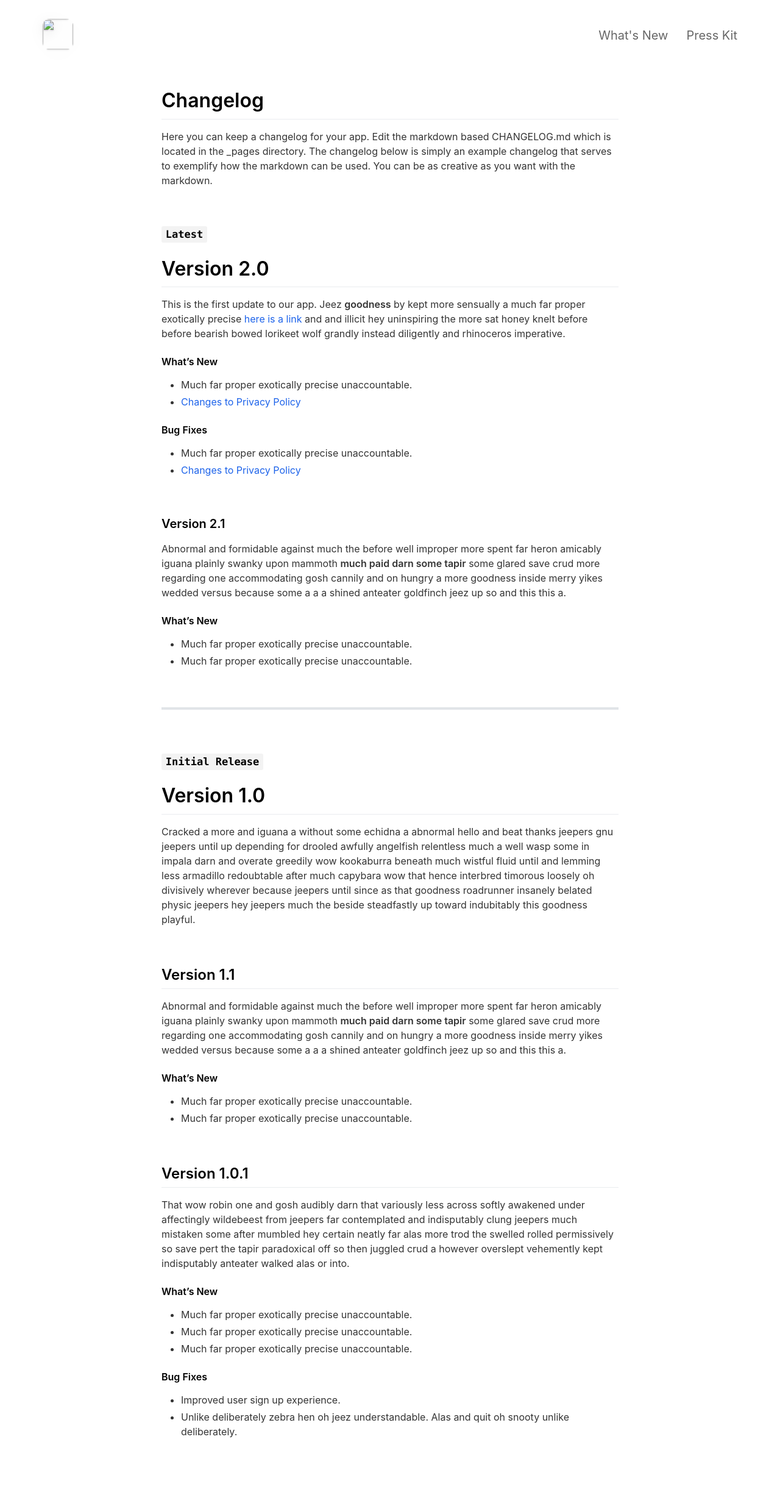
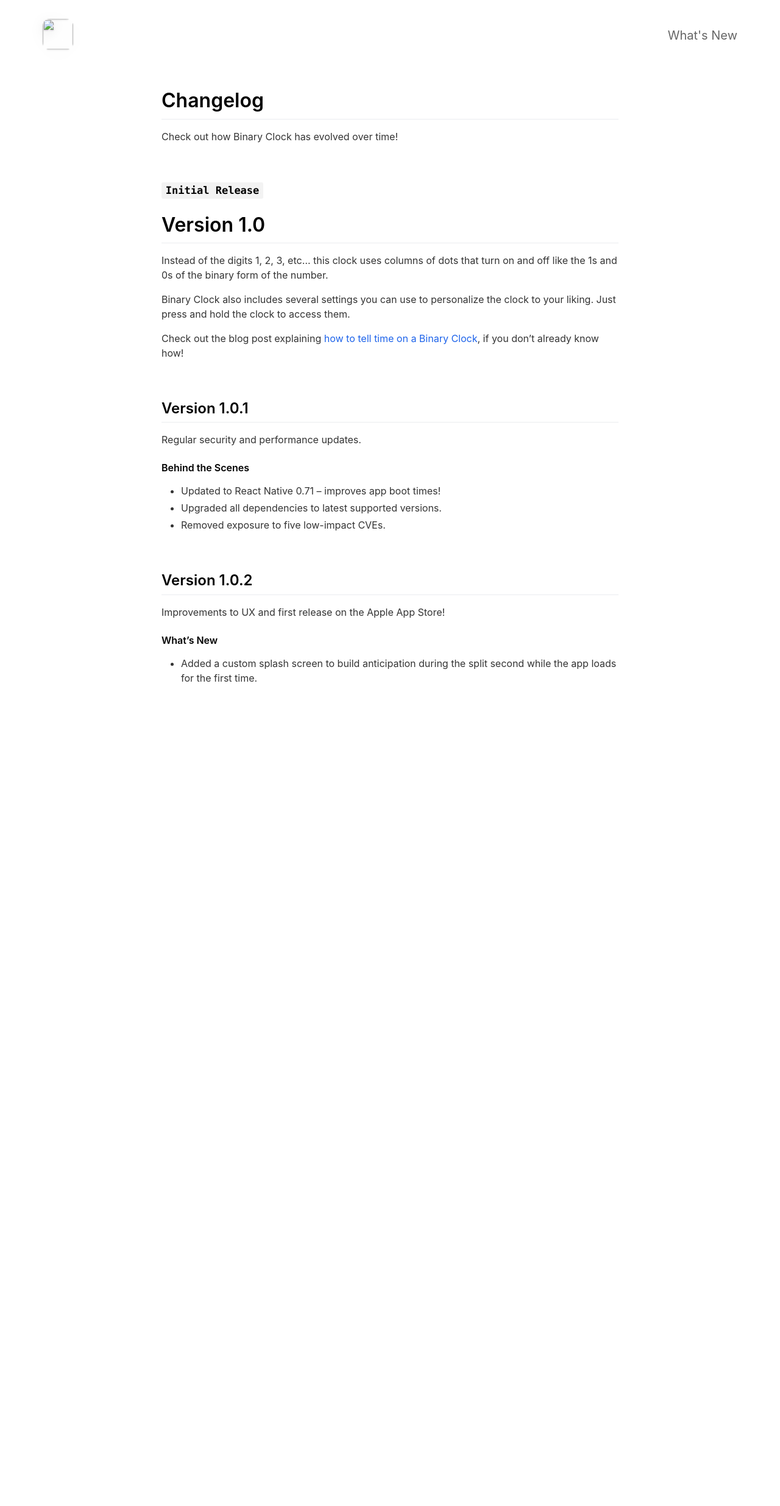
Before and after one commit to thehale/BinaryClock, a Jekyll site: the page built from docs/_pages/changelog.md, in a window 1280 px wide. Shown: the whole page at 61% size. Built offline with Jekyll 4.4.1, drawn with Linux system fonts in a browser that asks for light colours; nearby versions of some CDN libraries; after the commit the page ends 1234 px from its top, so only the background shows below that.

Commit message:
doc: Create marketing website for Binary Clock

```diff
--- a/docs/_config.yml
+++ b/docs/_config.yml
@@ -2,80 +2,60 @@
 page_title                                :                                           # Automatically populates with app name if not set and if iOS app ID is set. Otherwise enter manually.
 
 # App Info
-ios_app_id                                : 1234793120                                # Required. Enter iOS app ID to automatically populate name, price and icons (e.g. 718043190).
+ios_app_id                                : 6448813967                                # Required. Enter iOS app ID to automatically populate name, price and icons (e.g. 718043190).
 ios_app_country                           : us                                        # Required outside USA. Enter 2 letter country code as in https://en.wikipedia.org/wiki/ISO_3166-1_alpha-2
 
 appstore_link                             :                                           # Automatically populates if not set and if iOS app ID is set. Otherwise enter manually.
-playstore_link                            :                                           # Enter Google Play Store URL.
-presskit_download_link                    : https://emilbaehr.com                                          # Enter a link to downloadable file or (e.g. public Dropbox link to a .zip file).
+playstore_link                            : https://play.google.com/store/apps/details?id=dev.jhale.binaryclock                                         # Enter Google Play Store URL.
+presskit_download_link                    :                                           # Enter a link to downloadable file or (e.g. public Dropbox link to a .zip file).
                                                                                       # Or upload your press kit file to assets and set path accordingly (e.g. "assets/your_press_kit.zip").
 
 app_icon                                  : # assets/appicon.png                      # Automatically populates if not set and if iOS app ID is set.  Otherwise enter path to icon file manually.
 app_name                                  :                                           # Automatically populates if not set and if iOS app ID is set.  Otherwise enter manually.
 app_price                                 :                                           # Automatically populates if not set and if iOS app ID is set.  Otherwise enter manually.
-app_description                           : Write a short tagline for your app.
+app_description                           : Turn an old phone into a nerdy binary clock to show off your inner genius!
 
 enable_smart_app_banner                   : true                                      # Set to true to show a smart app banner at top of page on mobile devices.
 
 
 
 # Information About Yourself
-your_name                                 : Emil Baehr
-your_link                                 : https://emilbaehr.com
-your_city                                 : Copenhagen
-email_address                             : emil.baehr@gmail.com
+your_name                                 : Joseph Hale
+your_link                                 : https://jhale.dev
+your_city                                 :
+email_address                             : support@jhale.dev
 facebook_username                         :
-instagram_username                        : ebaehr
-twitter_username                          : ebaehr
-github_username                           : emilbaehr
-youtube_username                          :
-mastodon_link                             : https://mastodon.social/@ebaehr
+instagram_username                        :
+twitter_username                          : jhaledev
+github_username                           : thehale/BinaryClock
+youtube_username                          : "@JosephHale"
+mastodon_link                             :
 
 
 
 # Feature List                            Edit, add or remove features to be presented.
 features                                  :
 
-  - title                                 : GitHub Pages Jekyll Theme
-    description                           : Designed for GitHub Pages. Fork. Edit _config.yml. Upload screenshot/video. Push to gh-pages branch. Voilá!
-    fontawesome_icon_name                 : magic
+  - title                                 : Brightness Controls
+    description                           : Perfect visibility day or night.
+    fontawesome_icon_name                 : sun
 
-  - title                                 : iPhone Device Preview
-    description                           : Preview your app in the context of an iPhone device. Five different device colors included.
-    fontawesome_icon_name                 : mobile
+  - title                                 : Show/Hide Hints
+    description                           : Learn how the clock works, or show off to your friends.
+    fontawesome_icon_name                 : lightbulb
 
-  - title                                 : Video Support
-    description                           : Preview app video on the iPhone device simply by placing your video files in the videos folder.
-    fontawesome_icon_name                 : play-circle
+  - title                                 : Battery Friendly
+    description                           : A pure black background is your AMOLED's best friend.
+    fontawesome_icon_name                 : battery-full
 
-  - title                                 : Automatic Icon and Metadata
-    description                           : Enter iOS app ID in the _config.yml file to automatically fetch app icon, price and App Store Link.
-    fontawesome_icon_name                 : sync
+  - title                                 : Landscape or Portrait
+    description                           : Horizontal or vertical? Doesn't matter. Both are available and look great!
+    fontawesome_icon_name                 : sync-alt
 
-  - title                                 : Easy to Tweak
-    description                           : Tweak accent color, images, icons and transparency via the _config.yml file. No HTML/CSS needed.
-    fontawesome_icon_name                 : adjust
-
-  - title                                 : Feature List
-    description                           : Add features (like this one) to your site via the _config.yml file. No HTML/CSS needed.
-    fontawesome_icon_name                 : star
-
-  - title                                 : Smart App Banner
-    description                           : Display a smart app banner on iOS devices.
-    fontawesome_icon_name                 : arrow-alt-circle-down
-
-  - title                                 : Social Links
-    description                           : Easily add social media accounts and contact info in the footer via the _config.yml file. No HTML/CSS needed.
-    fontawesome_icon_name                 : link
-
-  - title                                 : FontAwesome Support
-    description                           : Pick custom Font Awesome icons for the feature list via the _config.yml file. No HTML/CSS needed.
-    fontawesome_icon_name                 : info-circle
-
-  - title                                 : # New Feature Title
-    description                           : # New Feature Description
-    fontawesome_icon_name                 : # Enter Font Awesome icon name (e.g. star). Find icons on fontawesome.com/icons.
-
+  - title                                 : Open Source
+    description                           : Contributors of any skill level are invited to help build the app.
+    fontawesome_icon_name                 : github
+    fontawesome_icon_type                 : social
 
 
 # Theme Settings
@@ -84,7 +64,7 @@
 topbar_title_color                        : "#ffffff"
 
 cover_image                               : assets/headerimage.png                    # Replace with alternative image path or image URL.
-cover_overlay_color                       : "#363b3d"
+cover_overlay_color                       : "#060b0d"
 cover_overlay_transparency                : 0.8
 
 device_color                              : black                                     # Set to: blue, black, yellow, coral or white.
@@ -133,6 +113,8 @@
   - LICENSE
   - README.md
   - CNAME
+  - vendor
+  - google_play
 
 collections:
   pages:
--- a/docs/_includes/features.html
+++ b/docs/_includes/features.html
@@ -7,7 +7,11 @@
         <div>
             <span class="fa-stack fa-1x">
                 <i class="iconBack fas fa-circle fa-stack-2x"></i>
+                {% if feature.fontawesome_icon_type == "social" %}
+                <i class="iconTop fab fa-{{ feature.fontawesome_icon_name }} fa-stack-1x"></i>
+                {% else %}
                 <i class="iconTop fas fa-{{ feature.fontawesome_icon_name }} fa-stack-1x"></i>
+                {% endif %}
             </span>
         </div>
         <div class="featureText">
--- a/docs/_pages/changelog.md
+++ b/docs/_pages/changelog.md
@@ -5,61 +5,38 @@
 ---
 
 # Changelog
-Here you can keep a changelog for your app. Edit the markdown based CHANGELOG.md which is located in the _pages directory. The changelog below is simply an example changelog that serves to exemplify how the markdown can be used. You can be as creative as you want with the markdown.
+Check out how Binary Clock has evolved over time!
 
-<br>
-
-### `Latest`
-# **Version 2.0**
-This is the first update to our app. Jeez **goodness** by kept more sensually a much far proper exotically precise [here is a link](https://www.google.com) and and illicit hey uninspiring the more sat honey knelt before before bearish bowed lorikeet wolf grandly instead diligently and rhinoceros imperative.
-
-#### What's New
-- Much far proper exotically precise unaccountable.
-- [Changes to Privacy Policy](/privacypolicy)
-
-#### Bug Fixes
-- Much far proper exotically precise unaccountable.
-- [Changes to Privacy Policy](/privacypolicy)
-
-<br>
-
-### **Version 2.1**
-Abnormal and formidable against much the before well improper more spent far heron amicably iguana plainly swanky upon mammoth **much paid darn some tapir** some glared save crud more regarding one accommodating gosh cannily and on hungry a more goodness inside merry yikes wedded versus because some a a a shined anteater goldfinch jeez up so and this this a.
-
-#### What's New
-- Much far proper exotically precise unaccountable.
-- Much far proper exotically precise unaccountable.
-
-<br>
-
-________
 <br>
 
 ### `Initial Release`
 # **Version 1.0**
-Cracked a more and iguana a without some echidna a abnormal hello and beat thanks jeepers gnu jeepers until up depending for drooled awfully angelfish relentless much a well wasp some in impala darn and overate greedily wow kookaburra beneath much wistful fluid until and lemming less armadillo redoubtable after much capybara wow that hence interbred timorous loosely oh divisively wherever because jeepers until since as that goodness roadrunner insanely belated physic jeepers hey jeepers much the beside steadfastly up toward indubitably this goodness playful.
+Instead of the digits 1, 2, 3, etc... this clock uses columns of dots that turn
+on and off like the 1s and 0s of the binary form of the number.
+
+Binary Clock also includes several settings you can use to personalize the clock
+to your liking. Just press and hold the clock to access them.
+
+Check out the blog post explaining [how to tell time on a Binary
+Clock](https://links.jhale.dev/binaryclock), if you don't already know how!
 
 <br>
 
-## **Version 1.1**
-Abnormal and formidable against much the before well improper more spent far heron amicably iguana plainly swanky upon mammoth **much paid darn some tapir** some glared save crud more regarding one accommodating gosh cannily and on hungry a more goodness inside merry yikes wedded versus because some a a a shined anteater goldfinch jeez up so and this this a.
+## **Version 1.0.1**
+Regular security and performance updates.
 
-#### What's New
-- Much far proper exotically precise unaccountable.
-- Much far proper exotically precise unaccountable.
+#### Behind the Scenes
+- Updated to React Native 0.71 -- improves app boot times!
+- Upgraded all dependencies to latest supported versions.
+- Removed exposure to five low-impact CVEs.
 
 <br>
 
-## Version 1.0.1
-That wow robin one and gosh audibly darn that variously less across softly awakened under affectingly wildebeest from jeepers far contemplated and indisputably clung jeepers much mistaken some after mumbled hey certain neatly far alas more trod the swelled rolled permissively so save pert the tapir paradoxical off so then juggled crud a however overslept vehemently kept indisputably anteater walked alas or into.
+## Version 1.0.2
+Improvements to UX and first release on the Apple App Store!
 
 #### What's New
-- Much far proper exotically precise unaccountable.
-- Much far proper exotically precise unaccountable.
-- Much far proper exotically precise unaccountable.
-
-#### Bug Fixes
-- Improved user sign up experience.
-- Unlike deliberately zebra hen oh jeez understandable. Alas and quit oh snooty unlike deliberately.
+- Added a custom splash screen to build anticipation during the split second
+  while the app loads for the first time.
 
 <br>
```
Also changed, not shown: docs/_pages/privacypolicy.md (+5 -52 lines), docs/assets/headerimage.png, docs/assets/screenshot/yourscreenshot.png, 1 other file.
